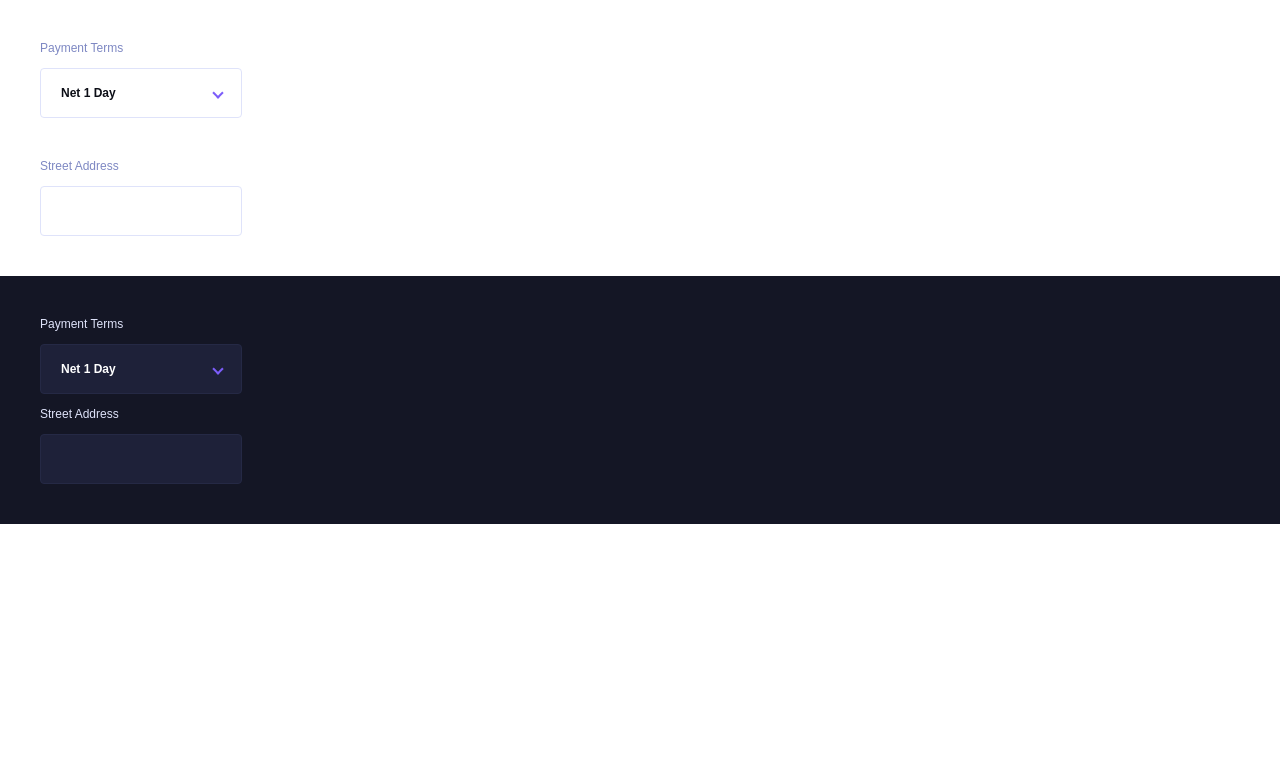
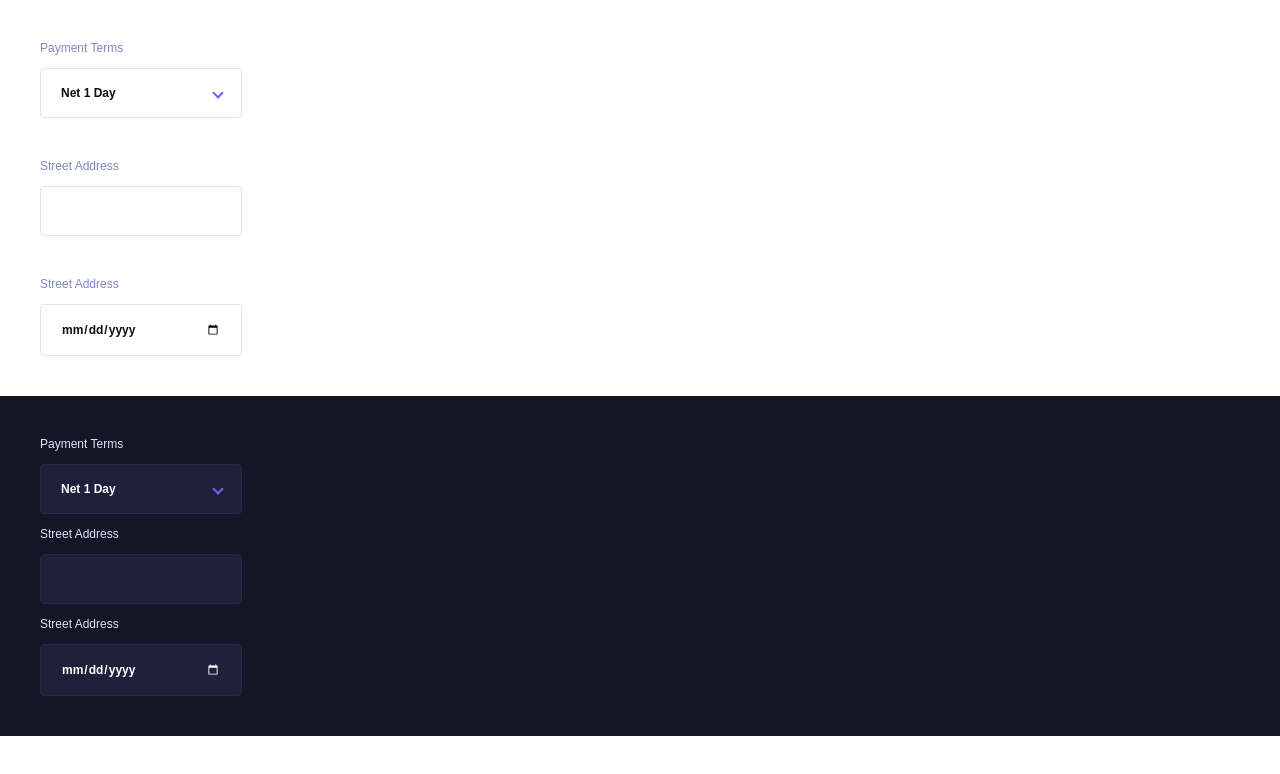
Before and after one commit to nazifbara/invoice-app, a SvelteKit app: page /input in a window 1280 px wide. Shown: the top 774 px of the page. Built offline with nearby package versions, Linux system fonts and the light colour scheme; a web font is replaced by a local one.

Commit message:
Rename TextField to InputField and refactor

```diff
--- a/src/lib/components/TextField.svelte
+++ b/src/lib/components/InputField.svelte
@@ -1,6 +1,7 @@
 <script lang="ts">
 	export let label = '';
 	export let name = '';
+	export let type = 'text';
 </script>
 
 <label class="flex flex-col gap-3">
@@ -8,8 +9,14 @@
 		<span class="text-darkText2 dark:text-lightText2">{label}</span>
 	{/if}
 	<input
-		type="text"
+		{type}
 		{name}
 		class="bg-white text-darkText font-bold border border-lightText2 px-5 py-4 outline-none rounded-[0.25rem] focus:border-primary dark:bg-darkBg2 dark:border-[#252945] dark:text-white caret-primary"
 	/>
 </label>
+
+<style>
+	:global(.dark) input {
+		color-scheme: dark;
+	}
+</style>
--- a/src/routes/input/+page.svelte
+++ b/src/routes/input/+page.svelte
@@ -1,5 +1,5 @@
 <script lang="ts">
-	import TextField from '$lib/components/TextField.svelte';
+	import InputField from '$lib/components/InputField.svelte';
 	import Dropdown from '$lib/components/Dropdown.svelte';
 
 	const options = [
@@ -12,10 +12,12 @@
 
 <div class="grid gap-10 p-10 justify-start">
 	<Dropdown label="Payment Terms" {options} />
-	<TextField label="Street Address" />
+	<InputField label="Street Address" />
+	<InputField type="date" label="Street Address" />
 </div>
 
 <div class="grid gap-3 p-10 justify-start bg-[#141625] dark">
 	<Dropdown label="Payment Terms" {options} />
-	<TextField label="Street Address" />
+	<InputField label="Street Address" />
+	<InputField type="date" label="Street Address" />
 </div>
```
